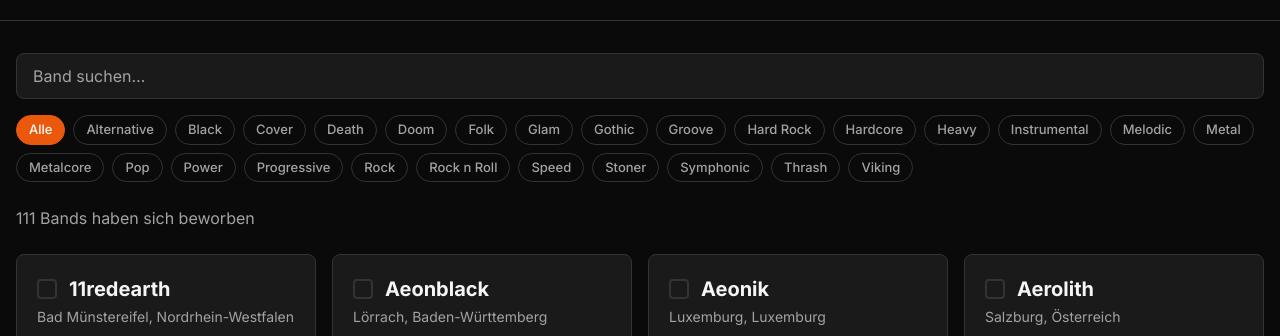
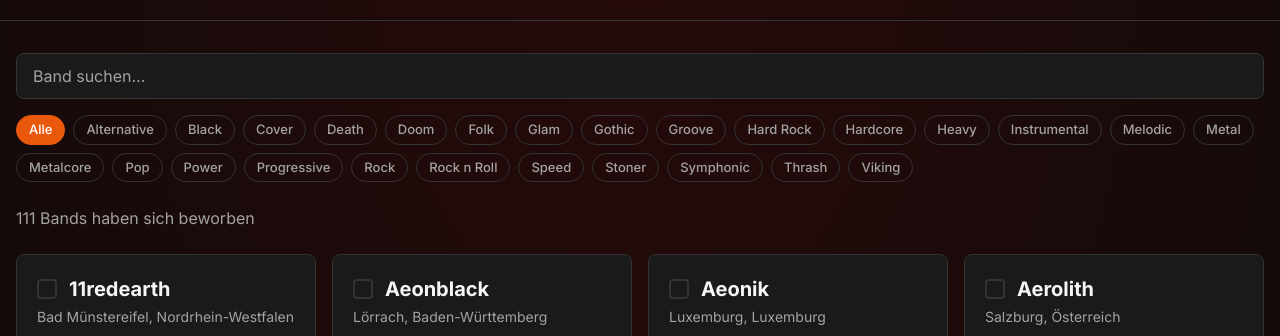
Before and after one commit to smetzdev/bandwerbung-2026, an Astro site: page / in a window 1280 px wide. Shown: the part 144-480 px from the top of the page. Built offline with nearby package versions, Linux system fonts and the light colour scheme; Astro itself is replaced by a stand-in of ours.

Commit message:
add dawn of doom bg

```diff
--- a/src/styles/global.css
+++ b/src/styles/global.css
@@ -35,6 +35,10 @@
 
   body {
     min-height: 100dvh;
+    background:
+      radial-gradient(ellipse 120% 40% at 50% 0%, rgba(127, 10, 10, 0.25) 0%, transparent 70%),
+      radial-gradient(ellipse 80% 50% at 50% 100%, rgba(100, 5, 5, 0.18) 0%, transparent 60%),
+      var(--color-surface);
   }
 
   :focus-visible {
```
